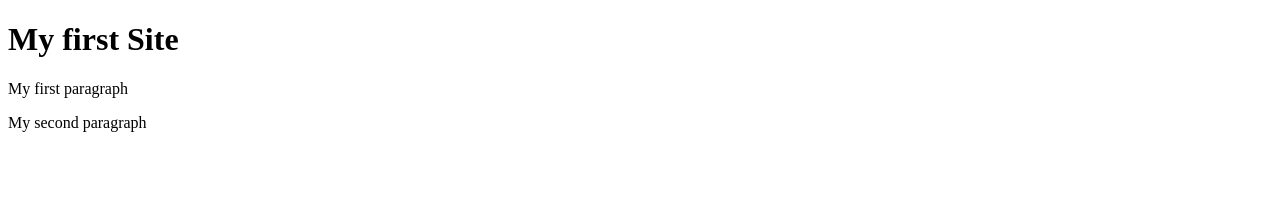
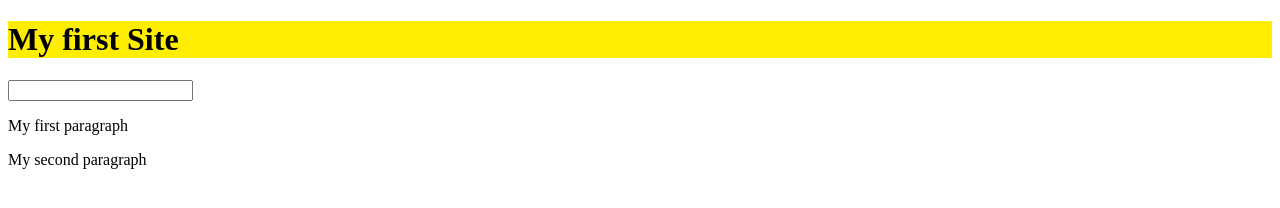
Before and after one commit to YuriMayk/JSWEB, a plain HTML site: page FirstFolder/index.html in a window 1280 px wide. Drawn offline with Linux system fonts and the light colour scheme.

Commit message:
Expanded the Selecors, added information about how change an html information, and how to change style of a tag.

```diff
--- a/FirstFolder/index.html
+++ b/FirstFolder/index.html
@@ -12,6 +12,8 @@
 
     <h1 id="main-text">My first Site</h1>
 
+    <input name="first-input">
+
     <p class="paragraph">My first paragraph</p>
 
     <p class="paragraph">My second paragraph</p>
--- a/FirstFolder/script.js
+++ b/FirstFolder/script.js
@@ -1,4 +1,34 @@
 const element = document.getElementById("main-text")
 const elements = document.getElementsByClassName("paragraph")
 const elementsTag = document.getElementsByTagName("h1")
-console.log(elementsTag)
+const elementsName = document.getElementsByName("first-input")
+const elementquery = document.querySelector("p")
+const elementqueryall = document.querySelectorAll("p")
+
+const elementt = document.getElementById("main-text")
+
+// The sequence below, chamge the content of a tag.
+// innerText and textContent change the caracters inside tag, without format.
+//innerHTML accept Tag's.
+//elementt.innerText = "Changed Text!"
+//elementt.textContent = "Changed Text!"
+//elementt.innerHTML = "Changed Text! <sup>Tag</sup>"
+
+elementt.style.backgroundColor = '#ffee00'
+
+console.log(elementqueryall)
+console.log(element.attributes)
+
+
+/*
+The selector getElementById return that one first element.
+
+The following selectors return a 'HTML COLECTION':
+- getElementsByClassName
+- getElementByTagName
+
+The following selectors return a 'NodeList':
+- getElementsByName
+- querySelector
+- querySelectorAll
+  */
```
